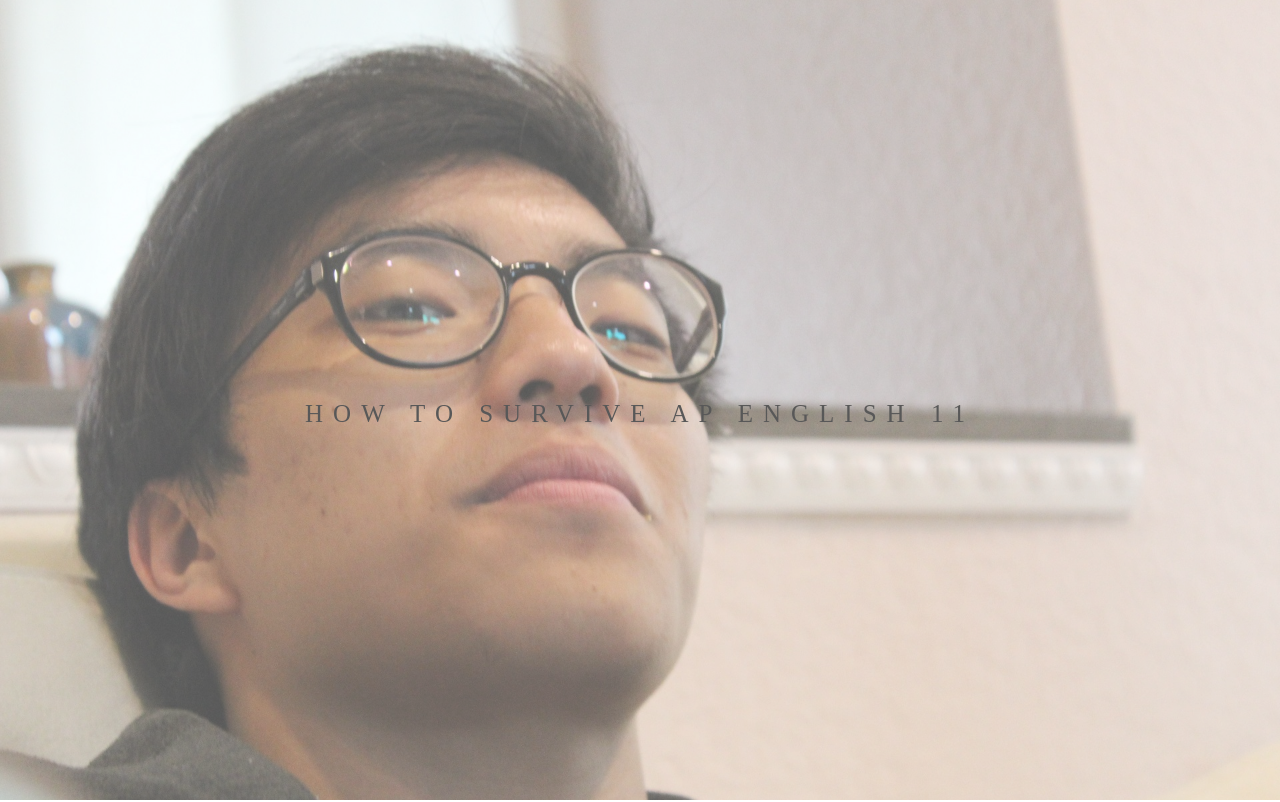
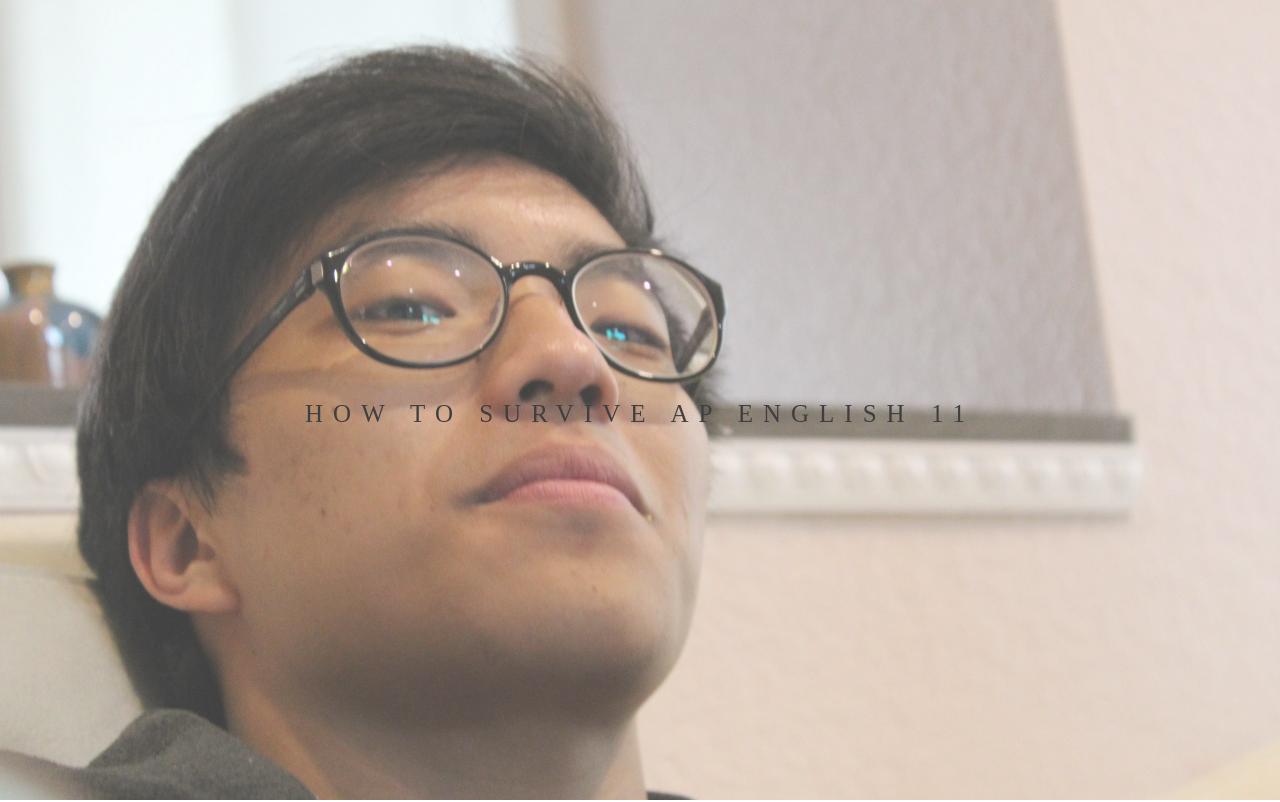
Before and after one commit to survivingapenglish/survivingapenglish.github.io, a plain HTML site: page index.html in a window 1280 px wide. Shown: the top 802 px of the page. Drawn offline with Linux system fonts and the light colour scheme.

Commit message:
Update to favicon and opacity

```diff
--- a/index.html
+++ b/index.html
@@ -1,9 +1,8 @@
 <!DOCTYPE html>
-<!-- HTML5 Hello world by kirupa - http://www.kirupa.com/html5/getting_your_feet_wet_html5_pg1.htm -->
 <html lang="en-us">
 <head>
 <meta charset="utf-8">
-<title>Maplestory Training Guide</title>
+<title>AP English Guide</title>
 <link rel="shortcut icon" href="favicon.ico" type="image/x-icon">
 <link rel="icon" href="favicon.ico" type="image/x-icon">
 <link rel="stylesheet" href="style.css">
--- a/style.css
+++ b/style.css
@@ -20,7 +20,7 @@ p {
 }
 .bgimg-1, .bgimg-2, .bgimg-3{
   position: relative;
-  opacity: 0.65;
+  opacity: 0.75;
   background-attachment: fixed;
   background-position: center;
   background-repeat: no-repeat;
```
Also changed, not shown: favicon.ico.
